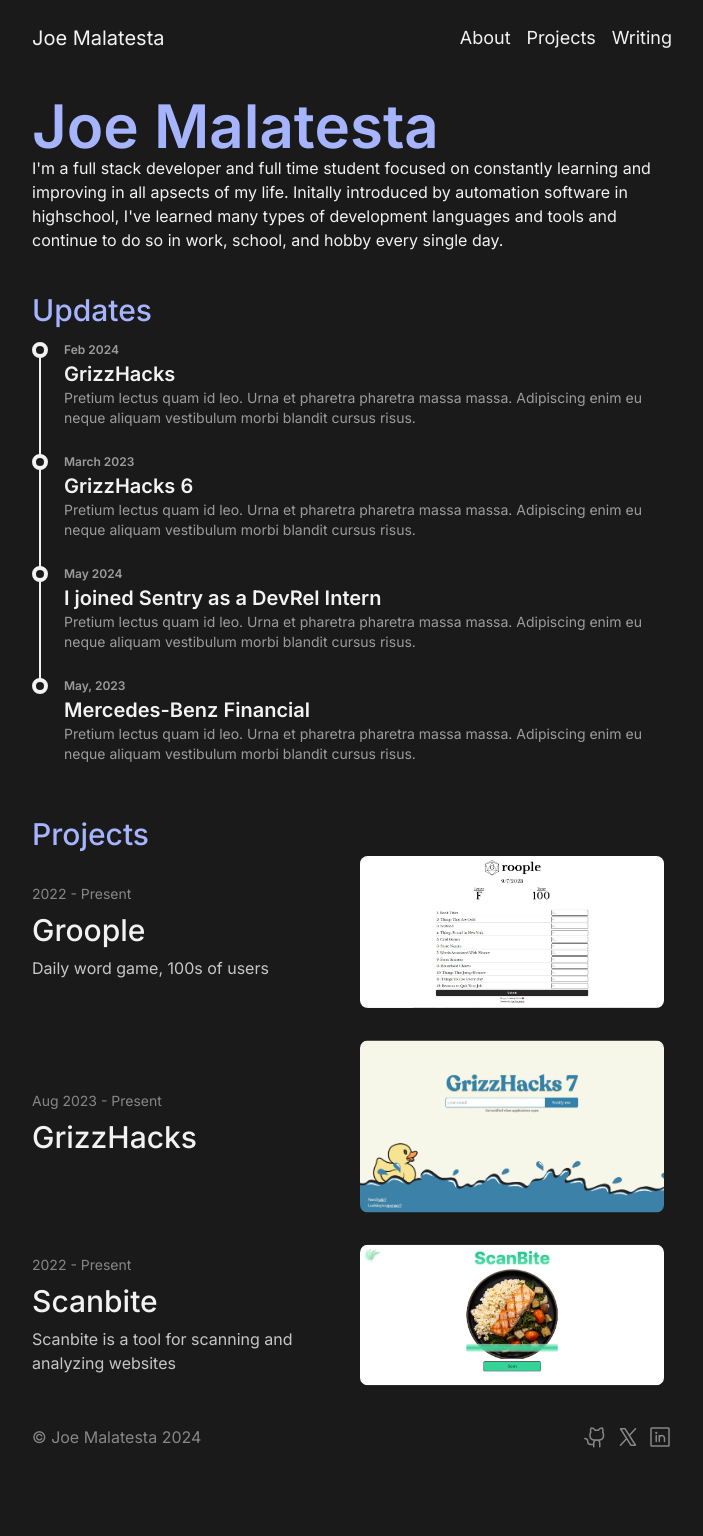
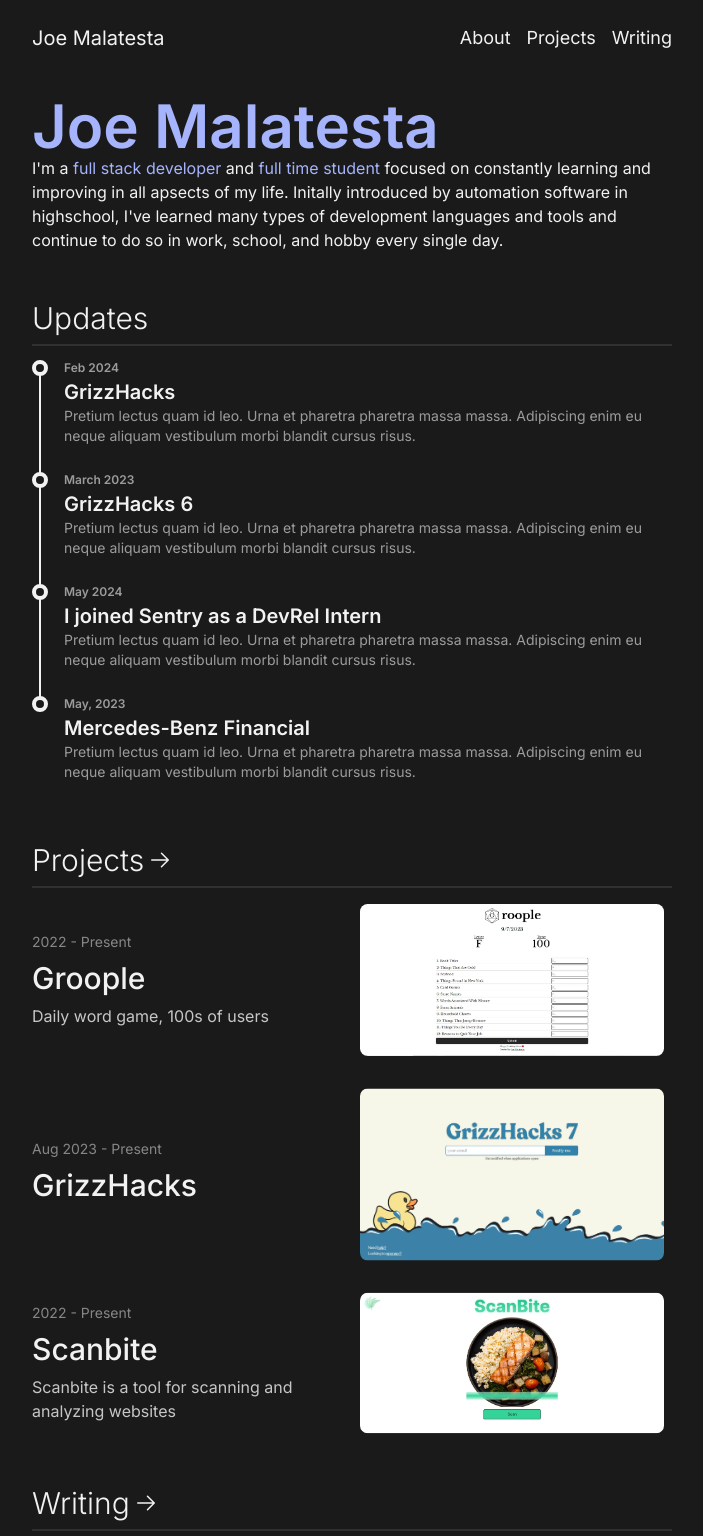
Before and after one commit to joemmalatesta/joemmalatesta, a Svelte app: page / in a window 1280 px wide. Shown: the top 1536 px of the page, without its empty margins (288-991 px from the left). Before the commit the page ends 1477 px from the top, so only its background shows below. Built offline with nearby package versions, Linux system fonts and the light colour scheme.

Commit message:
WIP. prolly remove these hashes but they cool

```diff
--- a/src/routes/+page.svelte
+++ b/src/routes/+page.svelte
@@ -18,14 +18,15 @@
 			<h1 class="text-6xl font-semibold text-indigo-300">Joe Malatesta</h1>
 
 			<div class="" transition:fly={{ y: 50, duration: 400, delay: 100 }}>
-				<p>I'm a full stack developer and full time student focused on constantly learning and improving in all apsects of my life. Initally introduced by automation software in highschool, I've learned many types of development languages and tools and continue to do so in work, school, and hobby every single day.
-                </p>
+				<p>I'm a <span class="text-indigo-300">full stack developer</span> and <span class="text-indigo-300">full time student</span> focused on constantly learning and improving in all apsects of my life. Initally introduced by automation software in highschool, I've learned many types of development languages and tools and continue to do so in work, school, and hobby every single day.</p>
 			</div>
 		</section>
 
 		<!-- Updates timeline -->
-		<section transition:fly={{ y: 50, duration: 400, delay: 400 }} class="py-5">
-			<h2 class="text-3xl font-medium text-indigo-300">Updates</h2>
+		<section id="updates" transition:fly={{ y: 50, duration: 400, delay: 400 }} class="py-5">
+			<h2  class="text-3xl font-light py-2 group flex gap-1 items-center border-b-2 border-light/10 relative">Updates
+                <a href="#updates" class="absolute -left-7 text-light/30 rounded-lg opacity-0 group-hover:opacity-100 transition-opacity duration-300">#</a>
+            </h2>
 			{#each updates as update, index}
 				<Timeline {update} {index} />
 			{/each}
@@ -33,12 +34,27 @@
 
 		<!-- Projects section -->
 		<section transition:fly={{ y: 50, duration: 400, delay: 1000 }} class="py-5">
-			<a href="/projects" class="text-3xl font-medium py-2 text-indigo-300">Projects</a>
-			<div class="flex flex-col gap-6">
+			<a href="/projects" class="text-3xl font-light py-2 group flex gap-1 items-center border-b-2 border-light/10">
+                <p>Projects</p>
+                <img src="icons/arrow-right.svg" class="w-6 h-6 group-hover:translate-x-2 transition-all duration-300" alt="arrow right">
+            </a>
+			<div class="flex flex-col gap-6 pt-3">
 				{#each projects as project}
 					<ProjectCard {project} />
 				{/each}
 			</div>
 		</section>
+
+        <!-- Writing section -->
+        <section id="writing" transition:fly={{ y: 50, duration: 400, delay: 400 }} class="py-5">
+            <a href="/writing" class="relative text-3xl font-light py-2 group flex gap-1 items-center border-b-2 border-light/10">
+                <a href="#writing" class="absolute -left-7 text-light/30 rounded-lg opacity-0 group-hover:opacity-100 transition-opacity duration-300">#</a>
+                <p>Writing</p>
+                <img src="icons/arrow-right.svg" class="w-6 h-6 group-hover:translate-x-2 transition-all duration-300" alt="arrow right">
+            </a>
+            {#each updates as update, index}
+				<Timeline {update} {index} />
+			{/each}
+		</section>
 	{/if}
 </main>
```
Also changed, not shown: static/icons/arrow-right.svg (added).
